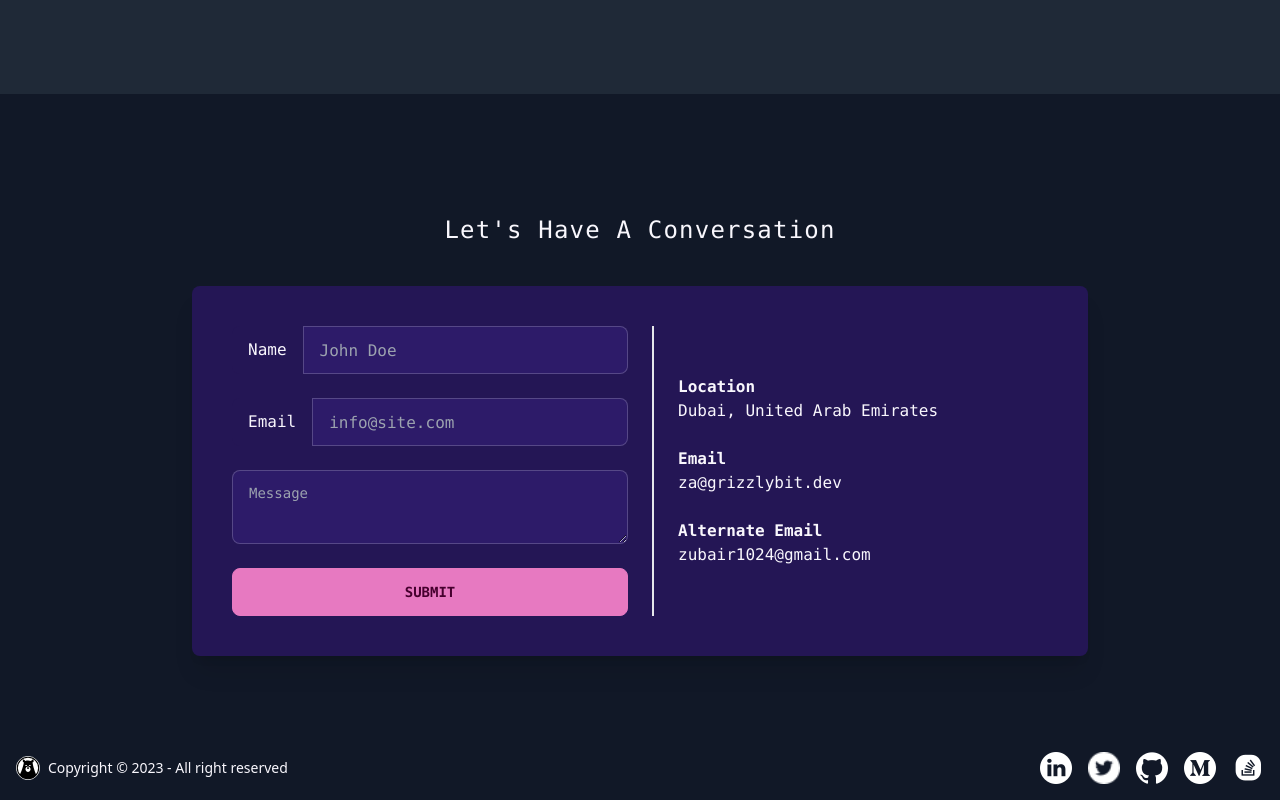
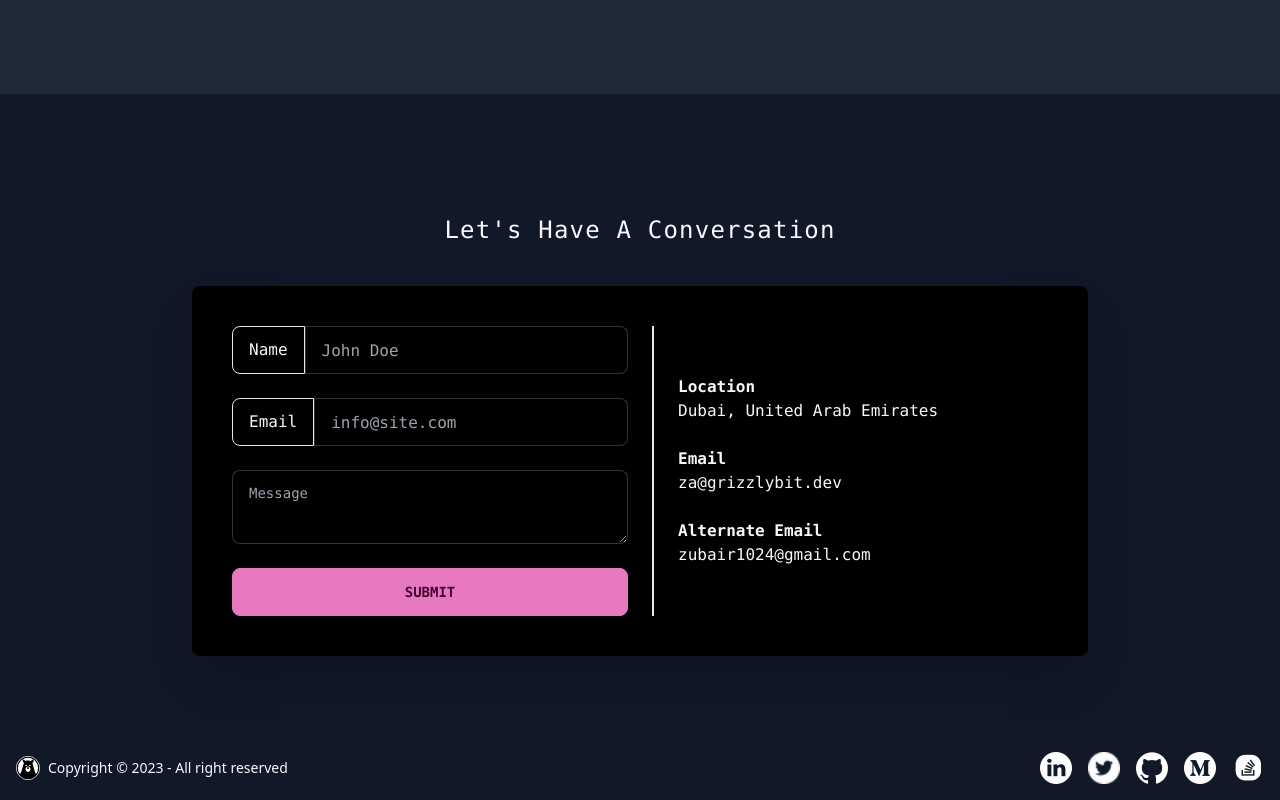
Before and after one commit to zubair1024/grizzlybit-dev, a Next.js app: page / in a window 1280 px wide. Shown: the part 3697-4497 px from the top of the page. Built offline with nearby package versions, Linux system fonts and the light colour scheme.

Commit message:
redoing the contact file

```diff
--- a/src/components/Contact.tsx
+++ b/src/components/Contact.tsx
@@ -5,31 +5,31 @@ const Contact = () => {
         <h2 className="my-10 font-mono text-2xl font-thin tracking-wider text-center capitalize">
           Let&apos;s have a conversation
         </h2>
-        <div className="grid max-w-4xl grid-cols-2 gap-6 p-10 mx-auto rounded-lg shadow-xl bg-base-300">
+        <div className="grid max-w-4xl grid-cols-2 gap-6 p-10 mx-auto bg-black rounded-lg shadow-2xl">
           <form className="space-y-6 font-mono">
             <div className="form-control">
               <label className="input-group">
-                <span>Name</span>
+                <span className="bg-black border">Name</span>
                 <input
                   type="text"
                   placeholder="John Doe"
-                  className="w-full input input-bordered"
+                  className="w-full bg-black input input-bordered"
                 />
               </label>
             </div>
             <div className="form-control">
               <label className="input-group">
-                <span>Email</span>
+                <span className="bg-black border">Email</span>
                 <input
                   type="text"
                   placeholder="info@site.com"
-                  className="w-full input input-bordered"
+                  className="w-full bg-black input input-bordered"
                 />
               </label>
             </div>
             <div className="form-control">
               <textarea
-                className="textarea textarea-bordered"
+                className="bg-black textarea textarea-bordered"
                 placeholder="Message"
               ></textarea>
             </div>
```
